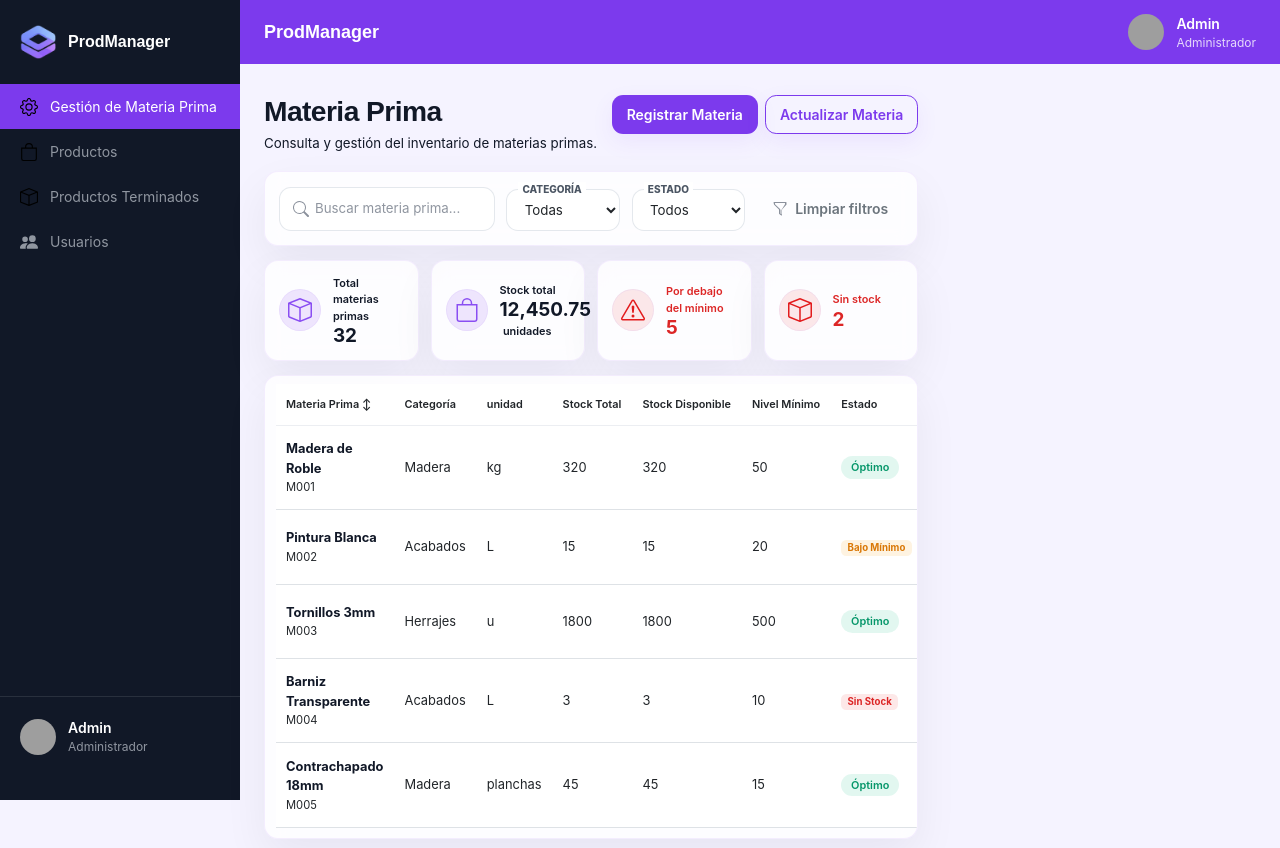
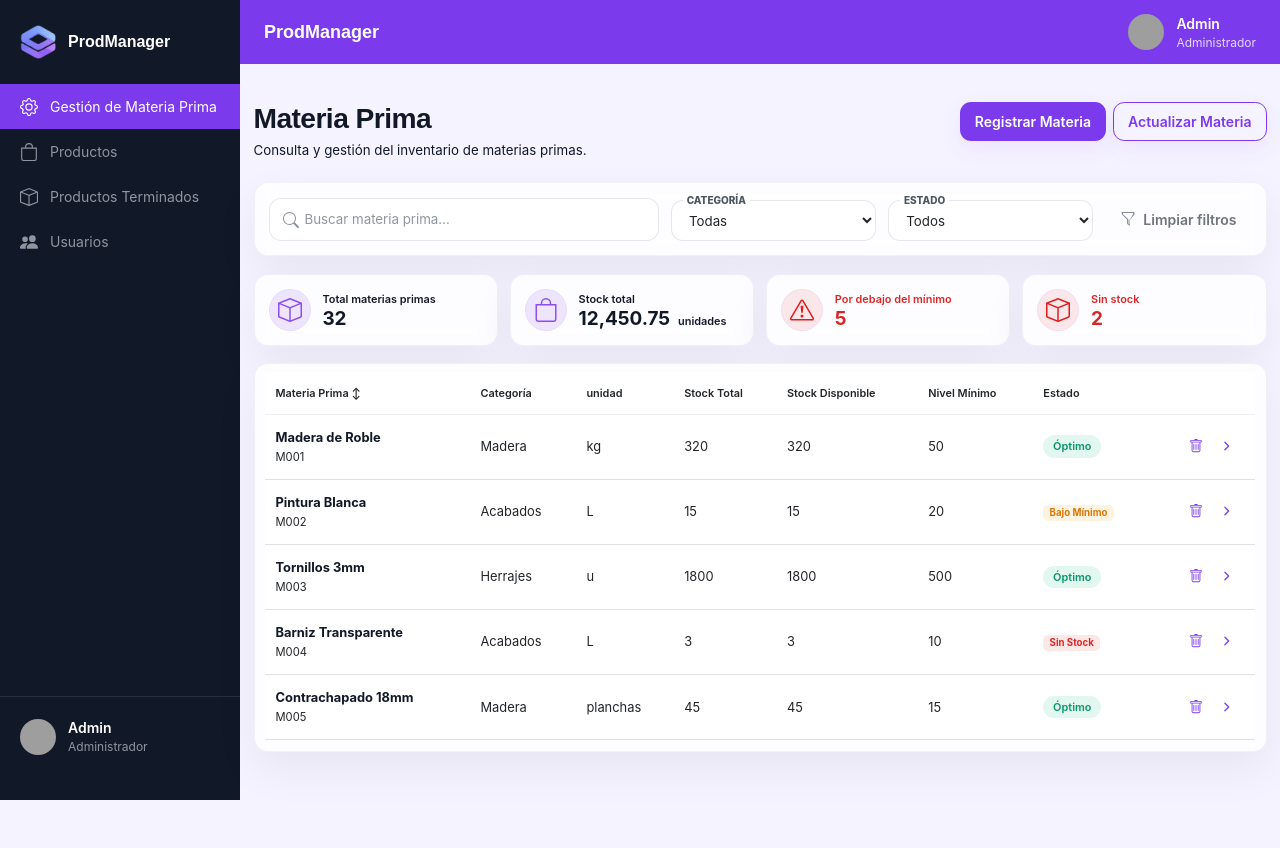
Before and after one commit to QuantiaStudio/Gestor-de-Produccion-e-Inventario-para-Emprendimientos, an Angular app in the folder frontend/ProdManager/: page /dashboard/materias-primas in a window 1280 px wide. Shown: the top 848 px of the page. After the commit the page ends 804 px from the top, so only its background shows below. Built offline with nearby package versions, Linux system fonts and the light colour scheme; grey boxes are pictures that could not be loaded.

Commit message:
fix: iconos del sidebar y vista de materias prima

```diff
--- a/frontend/ProdManager/src/app/dashboard/admin/features/materias-primas/materias-primas.component.css
+++ b/frontend/ProdManager/src/app/dashboard/admin/features/materias-primas/materias-primas.component.css
@@ -1,52 +1,15 @@
-body {
-    background-color: var(--background-color);
-    color: var(--gray-900);
-    font-family: var(--font-heading);
-    min-height: 100vh;
-    display: flex;
-    flex-direction: column;
-}
-
 /* ---------- ESTILOS ESPECÍFICOS PARA MATERIA PRIMA ADMIN ---------- */
 
-main {
-    flex: 1;
-}
-
-.content {
-    margin-left: var(--sidebar-width);
-    padding-left: 20px;
-    padding-bottom: 2rem;
-    width: calc(100% - var(--sidebar-width));
-    max-width: calc(100vw - var(--sidebar-width));
-    box-sizing: border-box;
-    position: relative;
-    transition: margin-left var(--sidebar-transition), width var(--sidebar-transition), max-width var(--sidebar-transition);
-}
-
-body:has(#sidebarExpandedState:not(.show)) .content {
-    margin-left: var(--sidebar-width-collapsed);
-    width: calc(100% - var(--sidebar-width-collapsed));
-    max-width: calc(100vw - var(--sidebar-width-collapsed));
-}
-
-.inventory-layout {
-    width: 100%;
-    margin: 96px 0 0;
-    --bs-gutter-x: 1.5rem;
-    --bs-gutter-y: 1.5rem;
-}
-
-.inventory-layout>[class*="col-"] {
-    display: flex;
-    min-width: 0;
+.inventory-table-col {
+    padding: 0;
 }
 
 .inventory-content {
     width: 100%;
     display: flex;
     flex-direction: column;
-    gap: 1rem;
+    gap: 1.25rem;
+    padding: 0.5rem 0 2rem;
 }
 
 .page-header {
@@ -394,14 +357,6 @@ body:has(#sidebarExpandedState:not(.show)) .content {
 }
 
 @media (max-width: 768px) {
-    .content {
-        margin-left: var(--sidebar-width-collapsed) !important;
-        width: calc(100% - var(--sidebar-width-collapsed)) !important;
-        max-width: calc(100vw - var(--sidebar-width-collapsed)) !important;
-        padding-left: 12px;
-        padding-right: 12px;
-    }
-
     .inventory-stats {
         grid-template-columns: 1fr;
     }
--- a/frontend/ProdManager/src/app/dashboard/admin/features/materias-primas/materias-primas.component.html
+++ b/frontend/ProdManager/src/app/dashboard/admin/features/materias-primas/materias-primas.component.html
@@ -1,5 +1,5 @@
 <div class="row body">
-  <div class="col-lg-8 inventory-table-col">
+  <div class="col-12 inventory-table-col">
     <div class="inventory-content">
 
       <!-- Cabecera de la página -->
--- a/frontend/ProdManager/src/app/shared/components/sidebar/sidebar.component.html
+++ b/frontend/ProdManager/src/app/shared/components/sidebar/sidebar.component.html
@@ -6,15 +6,22 @@
 
   <div class="sidebar-links">
     <a routerLink="/dashboard/materias-primas" routerLinkActive="active" class="sidebar-link">
-      <img src="assets/gear.svg" alt="" class="sidebar-icon" />
+      <svg xmlns="http://www.w3.org/2000/svg" width="18" height="18" fill="currentColor" class="sidebar-icon" viewBox="0 0 16 16">
+        <path d="M8 4.754a3.246 3.246 0 1 0 0 6.492 3.246 3.246 0 0 0 0-6.492M5.754 8a2.246 2.246 0 1 1 4.492 0 2.246 2.246 0 0 1-4.492 0"/>
+        <path d="M9.796 1.343c-.527-1.79-3.065-1.79-3.592 0l-.094.319a.873.873 0 0 1-1.255.52l-.292-.16c-1.64-.892-3.433.902-2.54 2.541l.159.292a.873.873 0 0 1-.52 1.255l-.319.094c-1.79.527-1.79 3.065 0 3.592l.319.094a.873.873 0 0 1 .52 1.255l-.16.292c-.892 1.64.901 3.434 2.541 2.54l.292-.159a.873.873 0 0 1 1.255.52l.094.319c.527 1.79 3.065 1.79 3.592 0l.094-.319a.873.873 0 0 1 1.255-.52l.292.16c1.64.893 3.434-.902 2.54-2.541l-.159-.292a.873.873 0 0 1 .52-1.255l.319-.094c1.79-.527 1.79-3.065 0-3.592l-.319-.094a.873.873 0 0 1-.52-1.255l.16-.292c.893-1.64-.902-3.433-2.541-2.54l-.292.159a.873.873 0 0 1-1.255-.52zm-2.633.283c.246-.835 1.428-.835 1.674 0l.094.319a1.873 1.873 0 0 0 2.693 1.115l.291-.16c.764-.415 1.6.42 1.184 1.185l-.159.292a1.873 1.873 0 0 0 1.116 2.692l.318.094c.835.246.835 1.428 0 1.674l-.319.094a1.873 1.873 0 0 0-1.115 2.693l.16.291c.415.764-.42 1.6-1.185 1.184l-.291-.159a1.873 1.873 0 0 0-2.693 1.116l-.094.318c-.246.835-1.428.835-1.674 0l-.094-.319a1.873 1.873 0 0 0-2.692-1.115l-.292.16c-.764.415-1.6-.42-1.184-1.185l.159-.291A1.873 1.873 0 0 0 1.945 8.93l-.319-.094c-.835-.246-.835-1.428 0-1.674l.319-.094A1.873 1.873 0 0 0 3.06 4.377l-.16-.292c-.415-.764.42-1.6 1.185-1.184l.292.159a1.873 1.873 0 0 0 2.692-1.115z"/>
+      </svg>
       <span>Gestión de Materia Prima</span>
     </a>
     <a routerLink="/dashboard/new-product" routerLinkActive="active" class="sidebar-link">
-      <img src="assets/bag.svg" alt="" class="sidebar-icon" />
+      <svg xmlns="http://www.w3.org/2000/svg" width="18" height="18" fill="currentColor" class="sidebar-icon" viewBox="0 0 16 16">
+        <path d="M8 1a2.5 2.5 0 0 1 2.5 2.5V4h-5v-.5A2.5 2.5 0 0 1 8 1m3.5 3v-.5a3.5 3.5 0 1 0-7 0V4H1v10a2 2 0 0 0 2 2h10a2 2 0 0 0 2-2V4zM2 5h12v9a1 1 0 0 1-1 1H3a1 1 0 0 1-1-1z"/>
+      </svg>
       <span>Productos</span>
     </a>
     <a routerLink="/dashboard/productos-terminados" routerLinkActive="active" class="sidebar-link">
-      <img src="assets/box.svg" alt="" class="sidebar-icon" />
+      <svg xmlns="http://www.w3.org/2000/svg" width="18" height="18" fill="currentColor" class="sidebar-icon" viewBox="0 0 16 16">
+        <path d="M8.186 1.113a.5.5 0 0 0-.372 0L1.846 3.5 8 5.961 14.154 3.5zM15 4.239l-6.5 2.6v7.922l6.5-2.6V4.24zM7.5 14.762V6.838L1 4.239v7.923zM7.443.184a1.5 1.5 0 0 1 1.114 0l7.129 2.852A.5.5 0 0 1 16 3.5v8.662a1 1 0 0 1-.629.928l-7.185 2.874a.5.5 0 0 1-.372 0L.63 13.09a1 1 0 0 1-.63-.928V3.5a.5.5 0 0 1 .314-.464z"/>
+      </svg>
       <span>Productos Terminados</span>
     </a>
     <a routerLink="/dashboard/users" routerLinkActive="active" class="sidebar-link">
```
